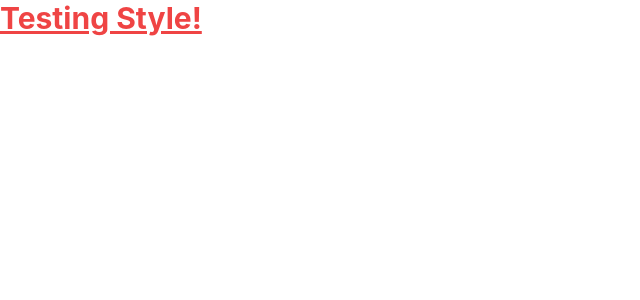
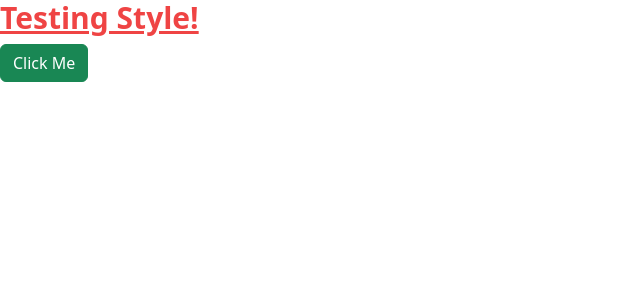
Before and after one commit to royokite/tutadoo-assessment, a React (Create React App) app: page / in a window 1280 px wide. Shown: the top 300 px of the page, without its empty margins (0-640 px from the left). Built offline with nearby package versions, Linux system fonts and the light colour scheme.

Commit message:
Configure React-Bootstrap

```diff
--- a/package.json
+++ b/package.json
@@ -6,7 +6,9 @@
     "@testing-library/jest-dom": "^5.16.5",
     "@testing-library/react": "^13.4.0",
     "@testing-library/user-event": "^13.5.0",
+    "bootstrap": "^5.2.3",
     "react": "^18.2.0",
+    "react-bootstrap": "^2.7.4",
     "react-dom": "^18.2.0",
     "react-scripts": "5.0.1",
     "web-vitals": "^2.1.4"
--- a/public/index.html
+++ b/public/index.html
@@ -24,6 +24,12 @@
       work correctly both with client-side routing and a non-root public URL.
       Learn how to configure a non-root public URL by running `npm run build`.
     -->
+    <link
+      rel="stylesheet"
+      href="https://cdn.jsdelivr.net/npm/bootstrap@5.2.3/dist/css/bootstrap.min.css"
+      integrity="sha384-rbsA2VBKQhggwzxH7pPCaAqO46MgnOM80zW1RWuH61DGLwZJEdK2Kadq2F9CUG65"
+      crossorigin="anonymous"
+    />
     <title>React App</title>
   </head>
   <body>
--- a/src/App.js
+++ b/src/App.js
@@ -1,7 +1,14 @@
+import 'bootstrap/dist/css/bootstrap.min.css';
+import Button from 'react-bootstrap/Button';
+
 export default function App() {
   return (
-    <h1 className="text-3xl font-bold underline text-red-500">
-      Testing Style!
-    </h1>
+    <section>
+      <h1 className="text-3xl font-bold underline text-red-500">
+        Testing Style!
+      </h1>
+      <Button variant="success">Click Me</Button>
+    </section>
+
   )
 }
```
Also changed, not shown: 1 other file (tests, documents, lock files or other folders).
